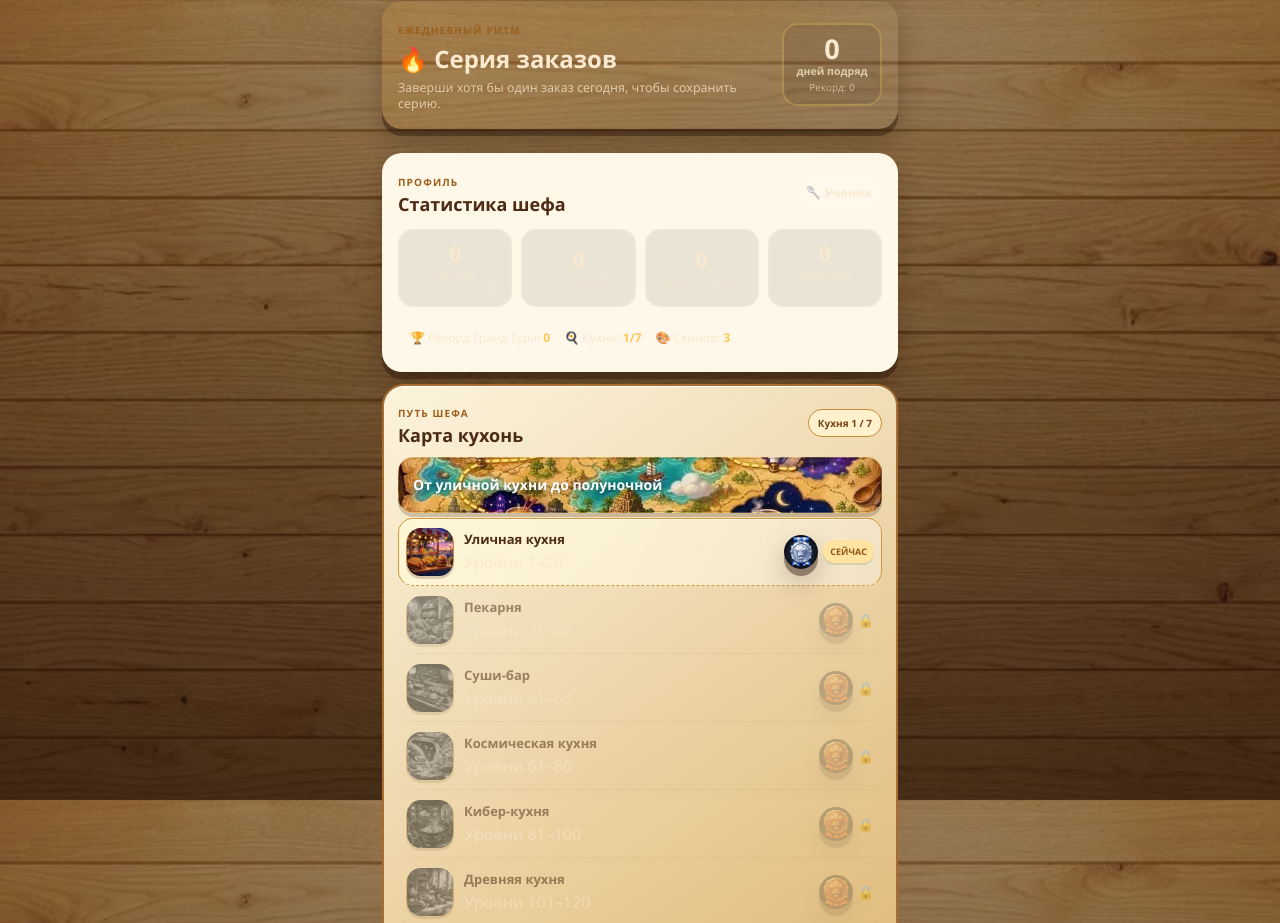
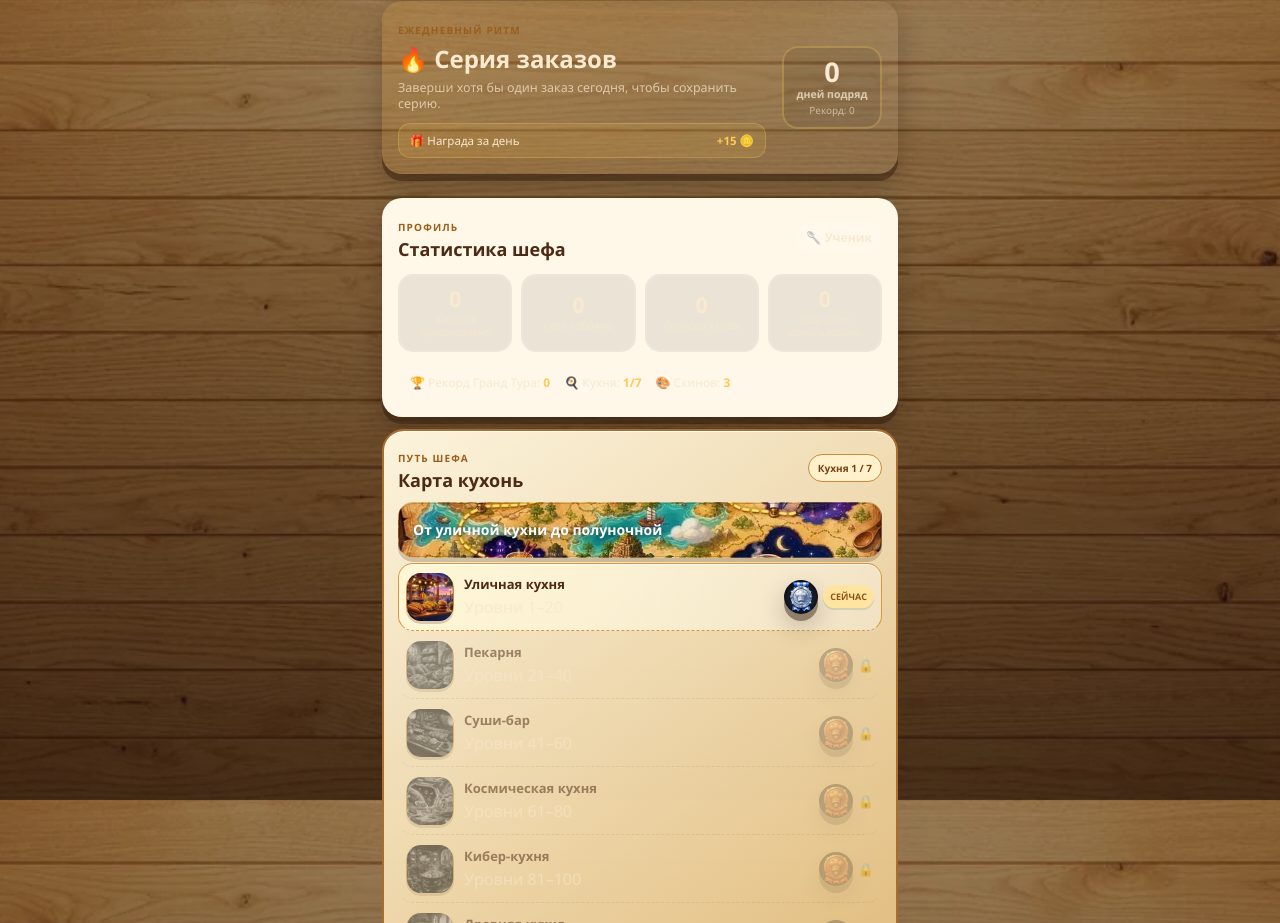
Before and after one commit to JoTalbot/wordchef, a Next.js app in the folder frontend/: page / in a window 1280 px wide. Shown: the part 1600-2523 px from the top of the page. Built offline with nearby package versions, Linux system fonts and the light colour scheme.

Commit message:
feat(v1.11): show daily streak reward

```diff
--- a/frontend/components/ChefGame.tsx
+++ b/frontend/components/ChefGame.tsx
@@ -564,6 +564,7 @@ function HomeScreen({
           <span className="wc-home-kicker">ЕЖЕДНЕВНЫЙ РИТМ</span>
           <h2 id="wc-daily-title">🔥 Серия заказов</h2>
           <p>Заверши хотя бы один заказ сегодня, чтобы сохранить серию.</p>
+          <div className="wc-daily-reward"><span>🎁 Награда за день</span><strong>+{10 + Math.min(Math.max(dailyStreak, 1), 7) * 5} 🪙</strong></div>
         </div>
         <div className="wc-daily-badges">
           <strong>{dailyStreak}</strong><span>дней подряд</span>
```
